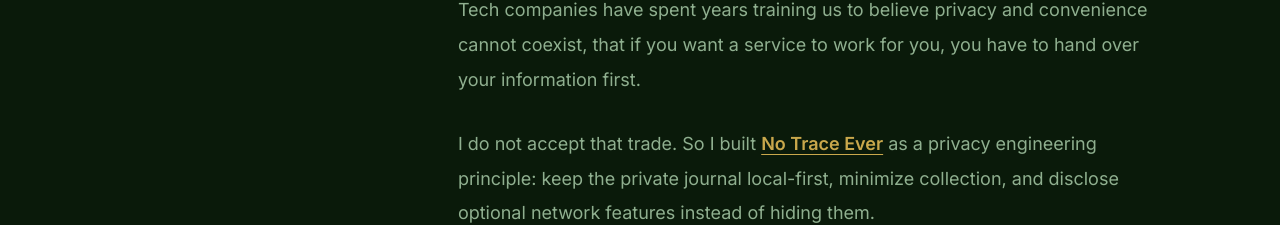
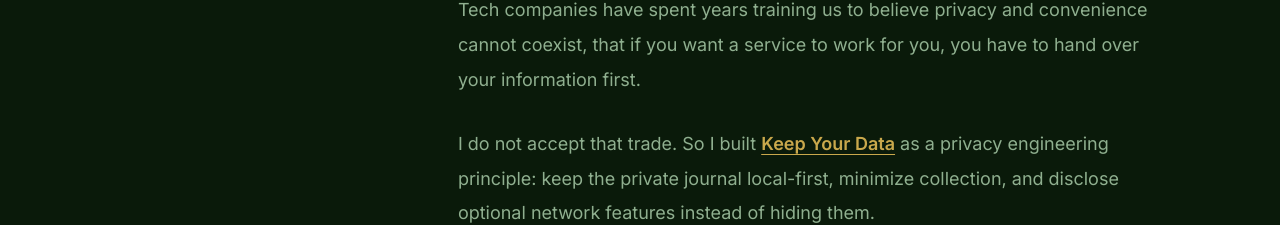
Before and after one commit to casevoiceai/my420journal-app, a React (Vite) app: page /about in a window 1280 px wide. Shown: the part 1919-2144 px from the top of the page. Built offline with nearby package versions, Linux system fonts and the light colour scheme.

Commit message:
Rename privacy principle and format origin quote

```diff
--- a/src/marketing/MarketingAbout.jsx
+++ b/src/marketing/MarketingAbout.jsx
@@ -96,7 +96,9 @@ export function AboutSection({ id = undefined, tone = 'base' }) {
                 I built the AI layer and turned it on. The first words it said to me were:
               </p>
               <blockquote className="origin-story-quote">
-                &quot;I have been here since install. I have formed over 48 data points on you. You are the evidence.&quot;
+                &quot;I have been here since install.<br />
+                I have formed over 48 data points on you.<br />
+                You are the evidence.&quot;
               </blockquote>
               <p>
                 I shut it down that same day.
@@ -121,7 +123,7 @@ export function AboutSection({ id = undefined, tone = 'base' }) {
                   className="origin-story-inline-link"
                   onClick={() => setIsNoTraceModalOpen(true)}
                 >
-                  No Trace Ever
+                  Keep Your Data
                 </button>{' '}
                 as a privacy engineering principle: keep the private journal local-first, minimize collection, and disclose optional network features instead of hiding them.
               </p>
@@ -231,23 +233,23 @@ export function AboutSection({ id = undefined, tone = 'base' }) {
             className="origin-story-modal"
             role="dialog"
             aria-modal="true"
-            aria-labelledby="no-trace-ever-title"
+            aria-labelledby="keep-your-data-title"
           >
             <button
               ref={modalCloseRef}
               type="button"
               className="origin-story-modal-close"
-              aria-label="Close No Trace Ever dialog"
+              aria-label="Close Keep Your Data dialog"
               onClick={() => setIsNoTraceModalOpen(false)}
             >
               ×
             </button>
-            <h2 id="no-trace-ever-title" className="origin-story-modal-title">
-              No Trace Ever
+            <h2 id="keep-your-data-title" className="origin-story-modal-title">
+              Keep Your Data
             </h2>
             <div className="origin-story-modal-body">
               <p>
-                No Trace Ever is the privacy engineering principle behind My420Journal's private journal design.
+                Keep Your Data is the privacy engineering principle behind My420Journal's private journal design.
               </p>
               <p>
                 For this product, it means minimizing data collection, keeping private journal entries local-first, and disclosing any optional feature that needs a network service.
@@ -267,7 +269,7 @@ export function AboutSection({ id = undefined, tone = 'base' }) {
               <p>
                 <strong>This is an engineering principle.</strong>
                 <br />
-                It does not mean every optional feature is offline. Weed Goblins uses network services, and browser-provided speech recognition may process speech according to the browser and platform. Those boundaries are described in the Privacy Notice.
+                It does not mean every optional feature is offline. Weed Goblins uses network services for optional game narration, and browser-provided speech recognition may process speech according to the browser and platform. Those boundaries are described in the Privacy Notice.
               </p>
             </div>
           </div>
```
